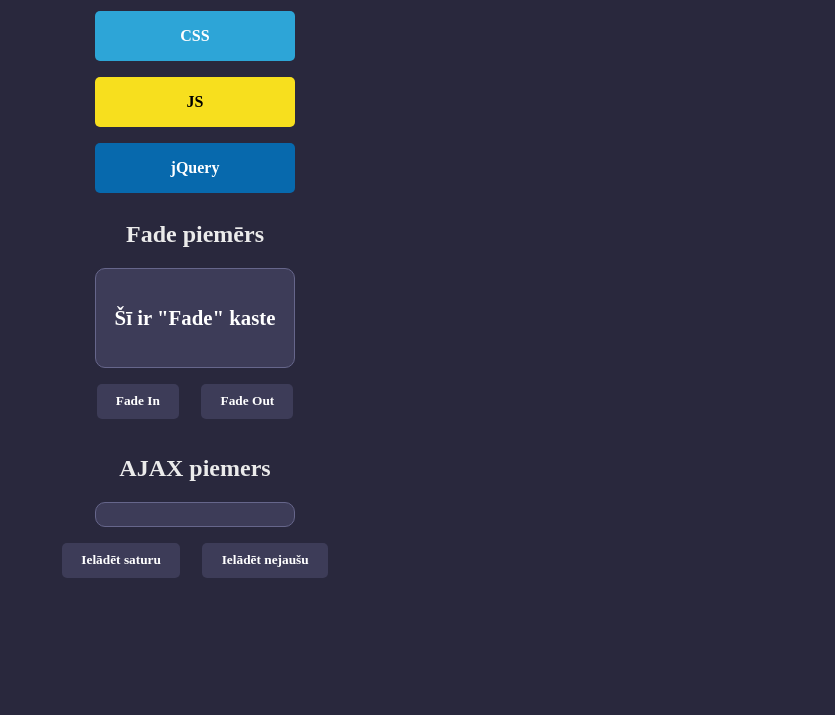
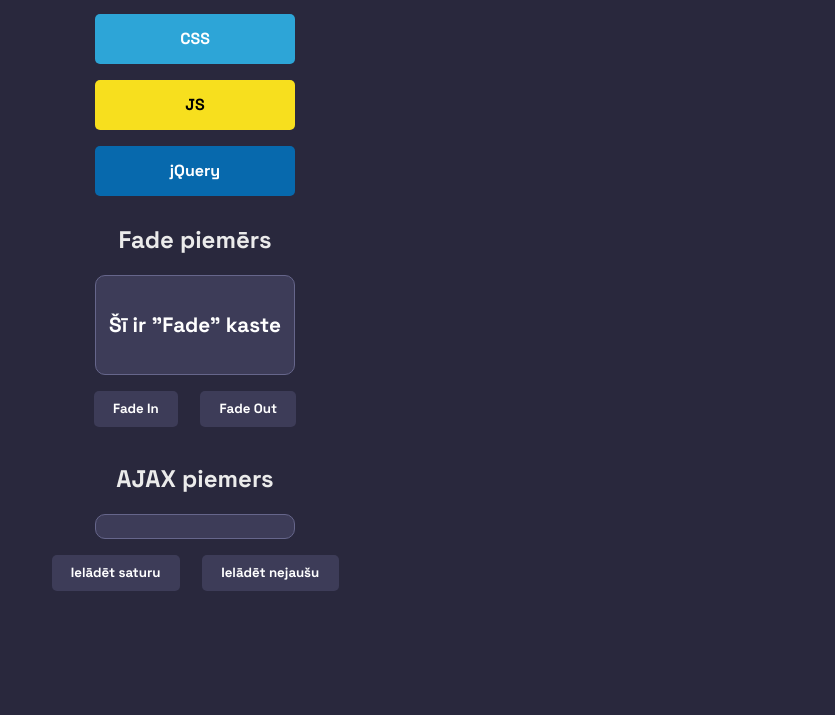
Before and after one commit to ztommm/jQuery, a plain HTML site: page index.html in a window 1280 px wide. Shown: the part 85-800 px from the top of the page, without its empty margins (445-1280 px from the left). Drawn offline with nearby package versions, Linux system fonts and the light colour scheme.

Commit message:
font fix

```diff
--- a/style.css
+++ b/style.css
@@ -1,4 +1,4 @@
-@import url("https://fonts.googleapis.com/css2?family=Inter:wght@100;200;300;400;500;600;700;800;900&family=Roboto:wght@100;300;400;500;700;900&display=swap");
+@import url("https://fonts.googleapis.com/css2?family=Space+Grotesk:wght@300;400;700&display=swap");
 
 :root {
   --background: #29283d;
```
